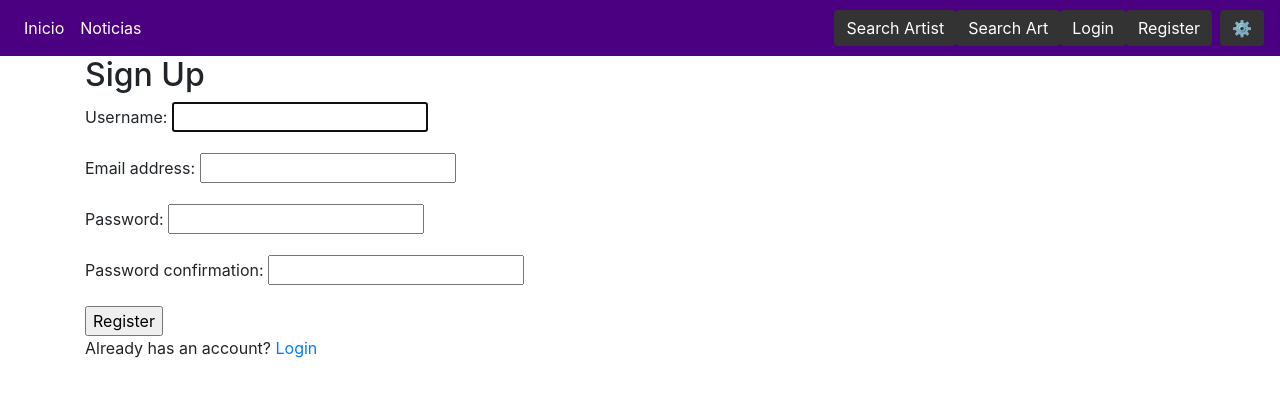
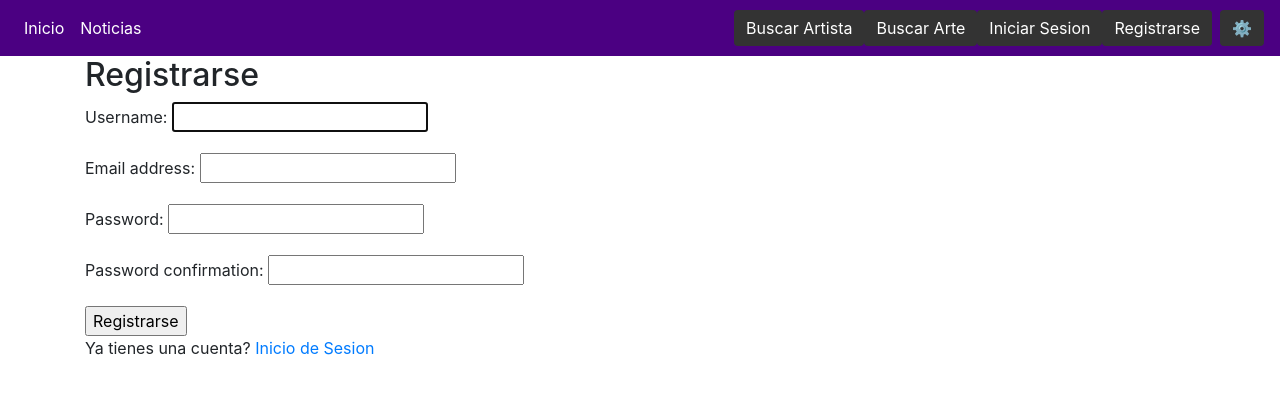
Before and after one commit to Shouzen1/proyecto-de-das, a Django app: page /usuarios/register/ in a window 1280 px wide. Shown: the top 397 px of the page. Run offline with Django 4.2, Linux system fonts and the light colour scheme; some libraries are stand-ins or nearby versions.

Commit message:
Actualizacion al cerrar sesion de redirige al home , creacion home.html y cambiar cosas de ingles a español

```diff
--- a/templates/base.html
+++ b/templates/base.html
@@ -56,7 +56,7 @@
         <div class="collapse navbar-collapse" id="navbarNav">
             <ul class="navbar-nav">
                 <li class="nav-item">
-                    <a class="nav-link" href="#">Inicio</a>
+                    <a class="nav-link" href="{% url 'home' %}">Inicio</a>
                 </li>
                 <li class="nav-item">
                     <a class="nav-link" href="#">Noticias</a>
@@ -67,14 +67,14 @@
                 </li>
                 {% endif %}
             </ul>
-            <button class="btn btn-login btn-custom">Search Artist</button>
-            <button class="btn btn-custom">Search Art</button>
+            <button class="btn btn-login btn-custom">Buscar Artista</button>
+            <button class="btn btn-custom">Buscar Arte</button>
             {% if request.user.is_authenticated %}
-            <span style="color: white;">Hi {{ request.user.username | title }}</span>
-            <a href="{% url 'logout' %}" class="btn btn-custom">Logout</a>
+            <span style="color: white;">| Usuario: {{ request.user.username | title }} |</span>
+            <a href="{% url 'logout' %}" class="btn btn-custom">Cerrar Sesion</a>
             {% else %}
-            <a href="{% url 'login' %}" class="btn btn-custom">Login</a>
-            <a href="{% url 'register' %}" class="btn btn-custom">Register</a>
+            <a href="{% url 'login' %}" class="btn btn-custom">Iniciar Sesion</a>
+            <a href="{% url 'register' %}" class="btn btn-custom">Registrarse</a>
             {% endif %}
             <button class="btn btn-settings ml-2">⚙️</button>
         </div>
--- /dev/null
+++ b/tienda/templates/tienda/home.html
@@ -0,0 +1,6 @@
+{% extends 'base.html' %}
+
+{% block contenido %}
+    <h1>Home</h1>
+    <p>Bienvenido a la página principal.</p>
+{% endblock %}
--- a/tienda/urls.py
+++ b/tienda/urls.py
@@ -9,5 +9,5 @@ urlpatterns = [
     path('carrito/clear/', views.clear_cart, name='clear_cart'),
     path('carrito/remove/', views.remove_from_cart, name='remove_from_cart'),
     path('añadir_direccion/', views.añadir_direccion, name='añadir_direccion'),
-
+    path('home/', views.Home, name='home'),
 ]
--- a/usuarios/templates/users/login.html
+++ b/usuarios/templates/users/login.html
@@ -3,10 +3,10 @@
 {% block contenido %}
 <form method="POST" novalidate>
 	{% csrf_token %}
-	<h2>Login</h2>
+	<h2>Inicio de Sesion</h2>
 	{{form.as_p}}
-	<input type="submit" value="Login" />
-	<p>Don't have an account? <a href="{%url 'register' %}">Register</a></p>
+	<input type="submit" value="Iniciar Sesion" />
+	<p>No tienes una cuenta? <a href="{%url 'register' %}">Registrarse</a></p>
 </form>
 
 {% endblock contenido%}
--- a/usuarios/templates/users/register.html
+++ b/usuarios/templates/users/register.html
@@ -3,7 +3,7 @@
 {% block contenido %}
 <form method="POST" novalidate>
 	{% csrf_token %}
-	<h2>Sign Up</h2>
+	<h2>Registrarse</h2>
 
 	{% for field in form %}
 	<p>
@@ -17,7 +17,7 @@
 	 	{{ field.label_tag }} {{ field }}
 	</p>
 	{% endfor %}
-	<input type="submit" value="Register" />
-	<p>Already has an account? <a href="{%url 'login' %}">Login</a></p>
+	<input type="submit" value="Registrarse" />
+	<p>Ya tienes una cuenta? <a href="{%url 'login' %}">Inicio de Sesion</a></p>
 </form>
 {% endblock contenido%}
--- a/usuarios/urls.py
+++ b/usuarios/urls.py
@@ -3,6 +3,7 @@ from . import views
 
 urlpatterns = [
     path('login/', views.sign_in, name='login'),
-    path('logout/', views.logout, name='logout'),
     path('register/', views.sign_up, name='register'),
+    path('logout/', views.sign_out, name='logout'),
+    path('home/', views.Home, name='home'),
 ]
--- a/usuarios/views.py
+++ b/usuarios/views.py
@@ -16,7 +16,7 @@ def sign_up(request):
             user.save()
             messages.success(request, 'You have singed up successfully.')
             login(request, user)
-            return redirect('crud_artista')
+            return redirect('home')
         else:
             return render(request, 'users/register.html', {'form': form})
 
@@ -24,7 +24,7 @@ def sign_in(request):
 
     if request.method == 'GET':
         if request.user.is_authenticated:
-            return redirect('crud_artista')
+            return redirect('home')
 
         form = LoginForm()
         return render(request,'users/login.html', {'form': form})
@@ -39,7 +39,16 @@ def sign_in(request):
             if user:
                 login(request, user)
                 messages.success(request,f'Hi {username.title()}, welcome back!')
-                return redirect('crud_artista')
+                return redirect('home')
 
         messages.error(request,f'Invalid username or password')
         return render(request,'users/login.html',{'form': form})
+
+def sign_out(request):
+    logout(request)
+    messages.success(request, 'You have successfully logged out.')
+    return redirect('home')
+
+def Home(request):
+    context = {}
+    return render(request, 'tienda/home.html', context)
```
Also changed, not shown: tienda/views.py (+4 -3 lines).
